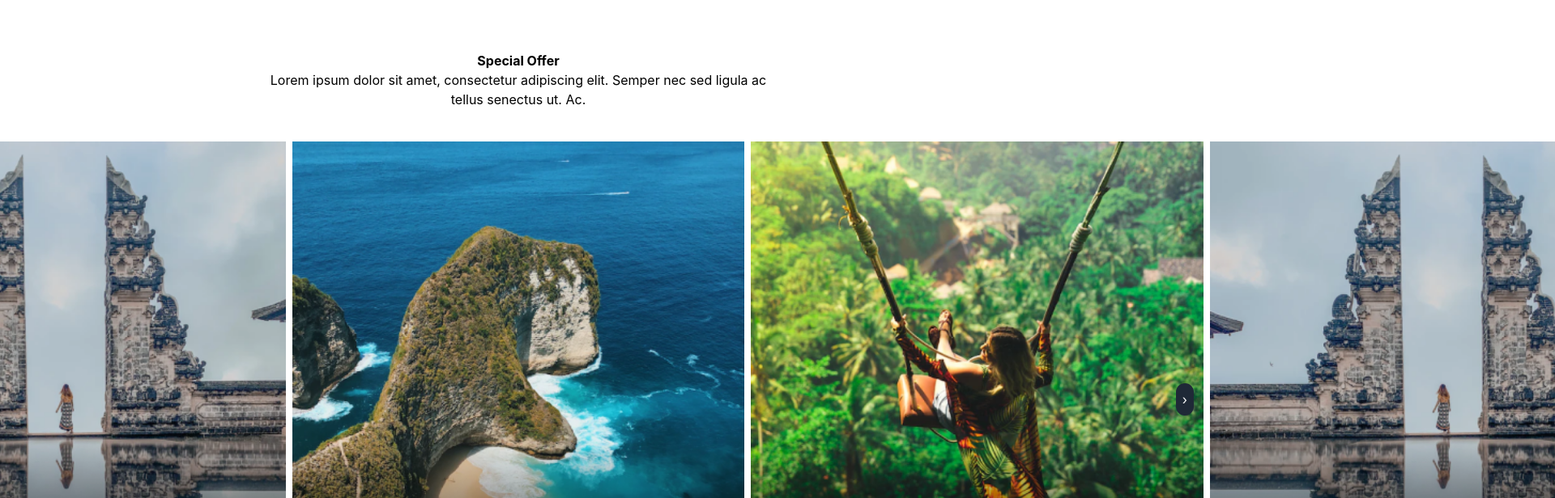
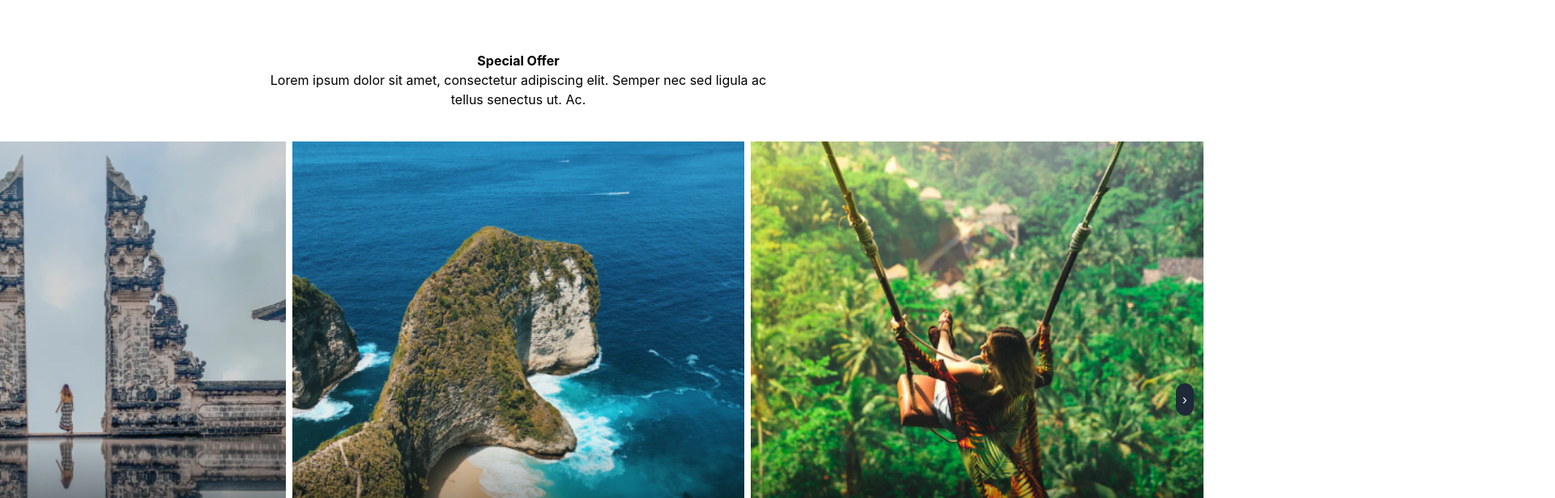
Before and after one commit to GungdeAngga/bali-cemerlang, a React (Create React App) app: page / in a window 1280 px wide. Shown: the part 980-1596 px from the top of the page at 81% size, 1920 px wide, since content can reach past the window. Built offline with nearby package versions, Linux system fonts and the light colour scheme.

Commit message:
view offer template

```diff
--- a/src/component/specialOffer/SpecialOffer.js
+++ b/src/component/specialOffer/SpecialOffer.js
@@ -32,7 +32,7 @@ export default function SpecialOffer() {
             <p>Lorem ipsum dolor sit amet, consectetur adipiscing elit. Semper nec sed ligula ac tellus senectus ut. Ac.</p>
         </div>
 
-        <div class='w-[1700px]'>
+        <div class='w-[1700px] overflow-hidden'>
             <div class=''>
                 <ViewOffer images={images} />
             </div>
--- a/src/component/specialOffer/ViewOffer.js
+++ b/src/component/specialOffer/ViewOffer.js
@@ -1,4 +1,4 @@
-import React, { useState } from 'react';
+import React, { useState, useEffect } from 'react';
 
 const ViewOffer = ({ images }) => {
   const [currentIndex, setCurrentIndex] = useState(0);
@@ -11,9 +11,19 @@ const ViewOffer = ({ images }) => {
     setCurrentIndex((prevIndex) => (prevIndex === images.length - 1 ? 0 : prevIndex + 1));
   };
 
+  useEffect(() => {
+    const timer = setInterval(() => {
+      nextSlide();
+    }, 5000); // Auto-slide every 3 seconds (adjust the interval as needed)
+
+    return () => {
+      clearInterval(timer);
+    };
+  }, [currentIndex]);
+
   return (
-    <div className="relative w-[1700px] py-9">
-      <div className="overflow-x-hidden relative" style={{ width: `${100 * images.length / 3}%`}}>
+    <div className="relative py-9">
+      <div className="relative" style={{ width: `${100 * images.length / 3}%`}}>
         <div
           className="flex transition-transform duration-300 ease-in-out"
           style={{ transform: `translateX(-${(100 / (images.length / 3)) * currentIndex}%)` }}
--- a/src/view/landingPage/LandingPage.js
+++ b/src/view/landingPage/LandingPage.js
@@ -9,7 +9,7 @@ export default function LandingPage() {
       <div className="max-w-screen mx-auto">
         <img src='/asset/background.png' alt='background' className='w-full bg-cover'/>
           <div>
-            <div className="absolute top-3/4 left-0 w-full h-1/5 flex items-center justify-center">
+            <div className="absolute top-[700px] left-0 w-full h-44 flex items-center justify-center">
               <div className="text-white p-4 text-4xl font-bold font-poppins">
                 BOOK A UNIQUE EXPERIENCE ON BALI CEMERLANG TOURS TODAY
               </div>
```
